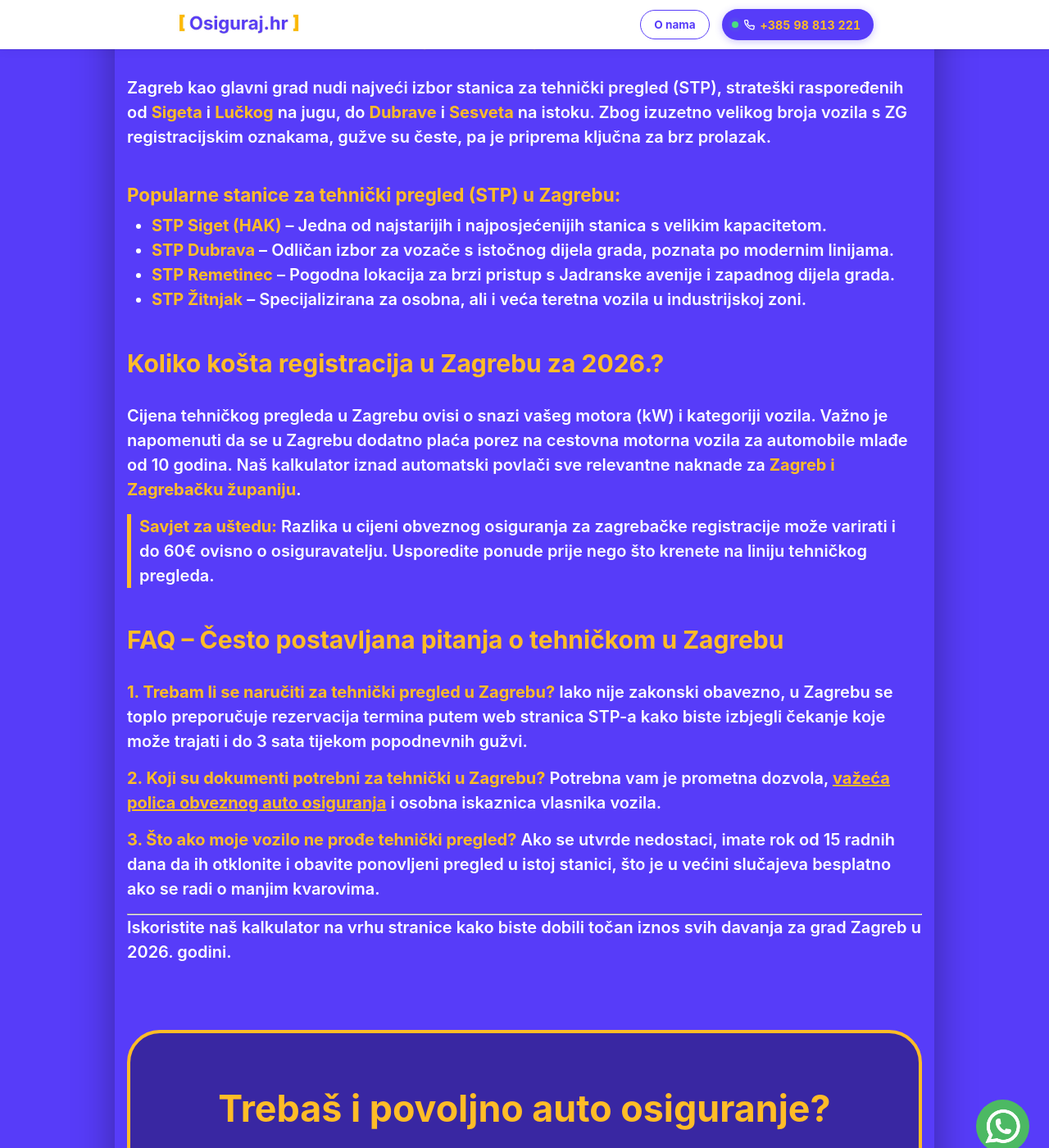
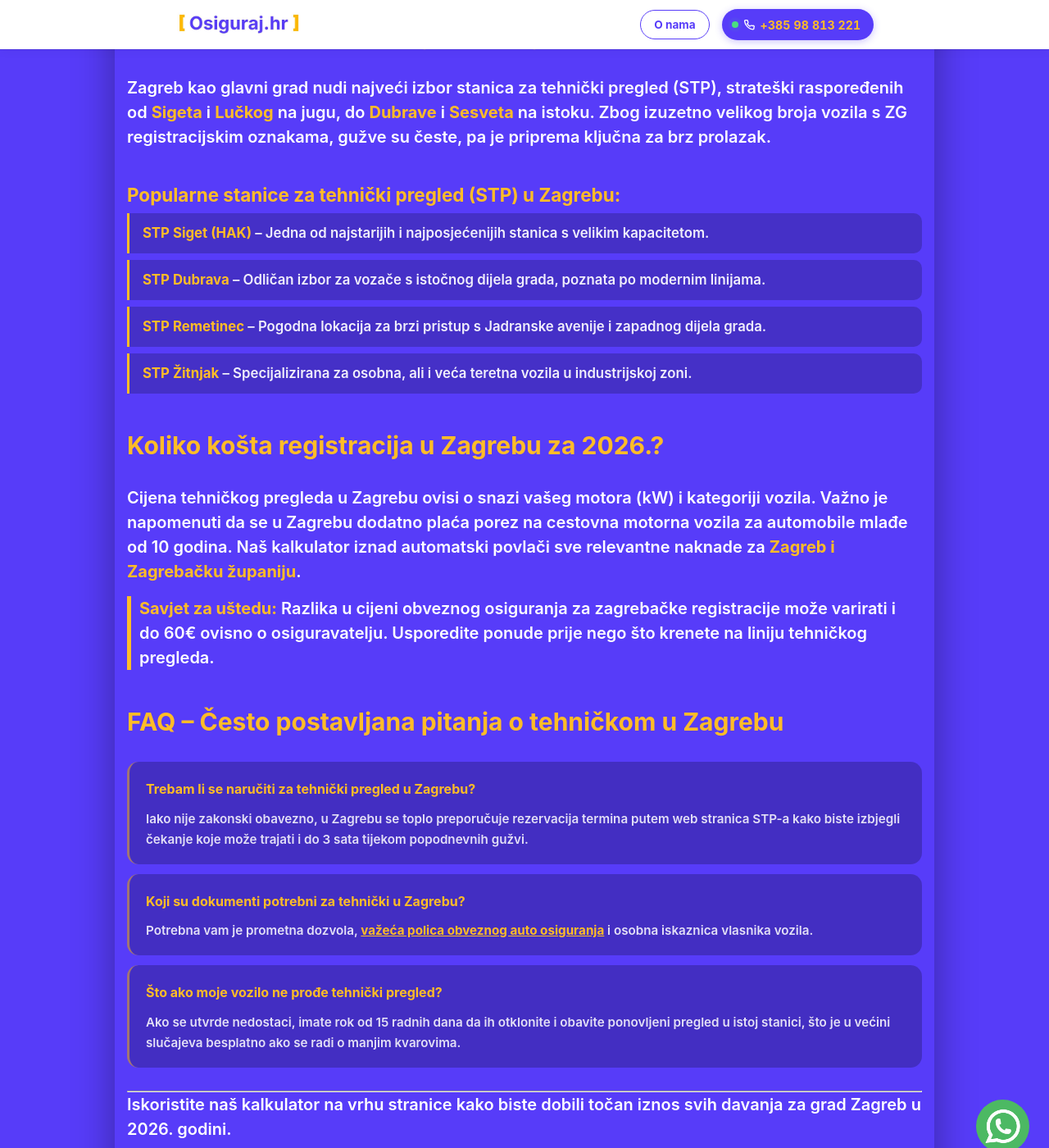
Before and after one commit to Filip-Gale/OsigurajHR, a Jekyll site: the page built from _tehnicki_pregled/zagreb.md, in a window 1280 px wide and 1400 px high, scrolled down 1109 px. Shown: the whole window at 82% size. Built offline with Jekyll 4.4.1, drawn with Linux system fonts in a browser that asks for light colours.

Commit message:
Improve tehnicki pregled content visuals
- List items styled as cards with yellow left border and dark bg
- FAQ sections reformatted to tp-faq card style (Zagreb, Zadar, Kutina)

Co-Authored-By: Claude Sonnet 4.6 <noreply@anthropic.com>

```diff
--- a/_layouts/tehnicki-layout.html
+++ b/_layouts/tehnicki-layout.html
@@ -73,6 +73,47 @@
     <style>
         .post-content h2, .post-content h3 { color: #ffbc27 !important; margin-top: 35px; font-weight: 700; }
         .post-content strong { color: #ffbc27 !important; }
+
+        /* ── Lista kao kartice ── */
+        .post-content ul {
+            list-style: none;
+            padding: 0;
+            margin: 0 0 24px;
+            display: flex;
+            flex-direction: column;
+            gap: 8px;
+        }
+        .post-content ul li {
+            background: rgba(0,0,0,0.2);
+            border-left: 3px solid #ffbc27;
+            border-radius: 0 10px 10px 0;
+            padding: 12px 16px;
+            font-size: 1.05rem;
+            line-height: 1.5;
+            color: rgba(255,255,255,0.92);
+        }
+
+        /* ── FAQ kartice ── */
+        .tp-faq { display: flex; flex-direction: column; gap: 12px; margin: 8px 0 28px; }
+        .tp-faq-item {
+            background: rgba(0,0,0,0.22);
+            border-radius: 14px;
+            padding: 18px 20px;
+            border-left: 3px solid rgba(255,188,39,0.5);
+        }
+        .tp-faq-q {
+            font-size: 1rem;
+            font-weight: 700;
+            color: #ffbc27;
+            margin-bottom: 8px;
+        }
+        .tp-faq-a {
+            font-size: 0.95rem;
+            color: rgba(255,255,255,0.85);
+            line-height: 1.65;
+            margin: 0;
+        }
+        .tp-faq-a a { color: #ffbc27 !important; }
 
         .btn-saznaj {
             display: inline-block;
--- a/_tehnicki_pregled/zagreb.md
+++ b/_tehnicki_pregled/zagreb.md
@@ -23,14 +23,20 @@ Cijena tehničkog pregleda u Zagrebu ovisi o snazi vašeg motora (kW) i kategori
 
 ## FAQ – Često postavljana pitanja o tehničkom u Zagrebu
 
-**1. Trebam li se naručiti za tehnički pregled u Zagrebu?**
-Iako nije zakonski obavezno, u Zagrebu se toplo preporučuje rezervacija termina putem web stranica STP-a kako biste izbjegli čekanje koje može trajati i do 3 sata tijekom popodnevnih gužvi.
-
-**2. Koji su dokumenti potrebni za tehnički u Zagrebu?**
-Potrebna vam je prometna dozvola, [važeća polica obveznog auto osiguranja](/izracunaj-cijenu/) i osobna iskaznica vlasnika vozila.
-
-**3. Što ako moje vozilo ne prođe tehnički pregled?**
-Ako se utvrde nedostaci, imate rok od 15 radnih dana da ih otklonite i obavite ponovljeni pregled u istoj stanici, što je u većini slučajeva besplatno ako se radi o manjim kvarovima.
+<div class="tp-faq">
+  <div class="tp-faq-item">
+    <div class="tp-faq-q">Trebam li se naručiti za tehnički pregled u Zagrebu?</div>
+    <p class="tp-faq-a">Iako nije zakonski obavezno, u Zagrebu se toplo preporučuje rezervacija termina putem web stranica STP-a kako biste izbjegli čekanje koje može trajati i do 3 sata tijekom popodnevnih gužvi.</p>
+  </div>
+  <div class="tp-faq-item">
+    <div class="tp-faq-q">Koji su dokumenti potrebni za tehnički u Zagrebu?</div>
+    <p class="tp-faq-a">Potrebna vam je prometna dozvola, <a href="/izracunaj-cijenu/">važeća polica obveznog auto osiguranja</a> i osobna iskaznica vlasnika vozila.</p>
+  </div>
+  <div class="tp-faq-item">
+    <div class="tp-faq-q">Što ako moje vozilo ne prođe tehnički pregled?</div>
+    <p class="tp-faq-a">Ako se utvrde nedostaci, imate rok od 15 radnih dana da ih otklonite i obavite ponovljeni pregled u istoj stanici, što je u većini slučajeva besplatno ako se radi o manjim kvarovima.</p>
+  </div>
+</div>
 
 ---
 
```
Also changed, not shown: _tehnicki_pregled/kutina.md (+14 -8 lines), _tehnicki_pregled/zadar.md (+14 -8 lines).
